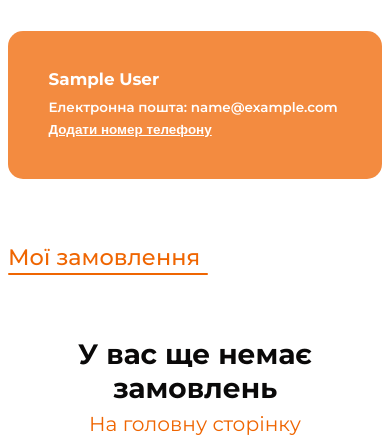
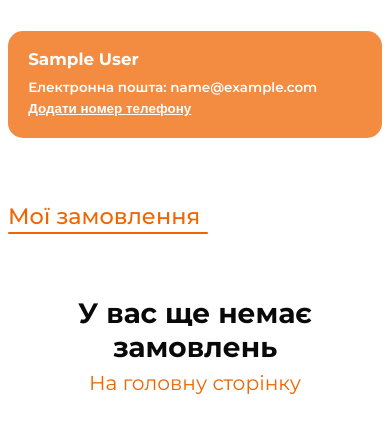
Before and after one commit to SavchynNastya/sportworld_ecommerce, a Django app: page /profile/ in a window 390 px wide. Shown: the part 51-486 px from the top of the page. Run offline with Django 4.2, Linux system fonts and the light colour scheme; the visitor is signed in with stand-in values (Sample User, id 1); data comes from the database, SQL or seed files in the repository; data that the repository does not hold is empty; some libraries are stand-ins or nearby versions; some web fonts are replaced.

Commit message:
little corrections

```diff
--- a/static/css/base.css
+++ b/static/css/base.css
@@ -3942,10 +3942,11 @@ span.dot:last-child {
   border: none;
 }
 
-@media screen and (max-width: 527px) {
+@media screen and (max-width: 572px) {
   .profile__user__info-card {
     max-width: 100%;
     margin-top: 7.3rem;
+    padding: 1.8rem;
   }
   .order__info-block {
     flex-direction: column;
--- a/static/css/partials_css/_profile.scss
+++ b/static/css/partials_css/_profile.scss
@@ -106,10 +106,11 @@
     border: none;
 }
 
-@media screen and (max-width: 527px){
+@media screen and (max-width: 572px){
     .profile__user__info-card{
         max-width: 100%;
         margin-top: 7.3rem;
+        padding: 1.8rem;
     }
     .order__info-block{
         flex-direction: column;
```
Also changed, not shown: 1 other file.
